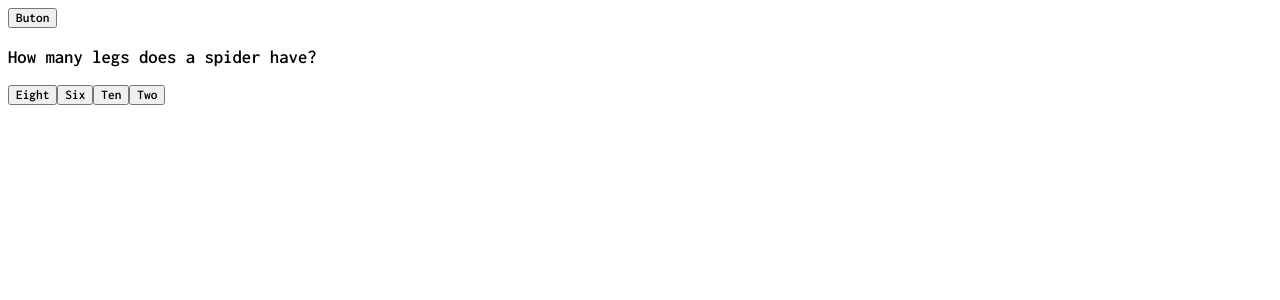
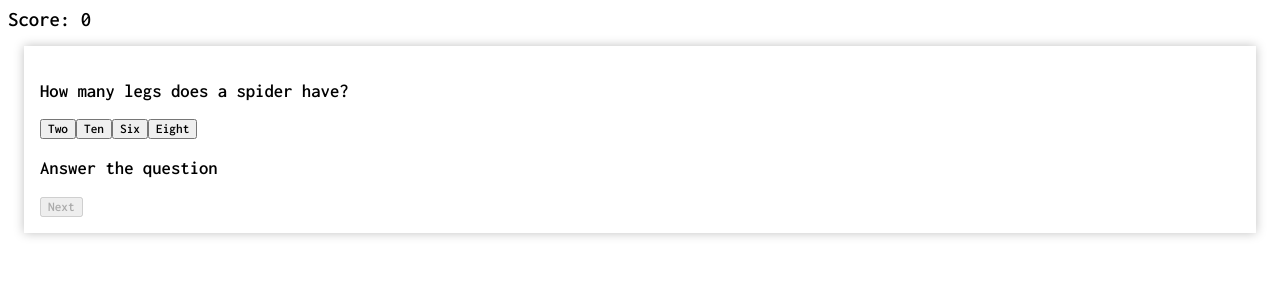
Before and after one commit to tayapro/vue-quiz, a Vue app: page / in a window 1280 px wide. Shown: the top 300 px of the page. Built offline with nearby package versions, Linux system fonts and the light colour scheme.

Commit message:
animation, clean up

```diff
--- a/src/App.vue
+++ b/src/App.vue
@@ -1,55 +1,55 @@
 <script setup>
-import arrQA from './qa.json'
 import { ref } from 'vue'
+import QuizCard from './components/QuizCard.vue'
 
-console.log(arrQA)
+const arrQA = [
+    {
+        question: 'How many legs does a spider have?',
+        correct: 'Eight',
+        options: ['Eight', 'Six', 'Two', 'Ten'],
+    },
+    {
+        question: 'What is the name of the toy cowboy in Toy Story?',
+        correct: 'Woody',
+        options: ['Woody', 'Andy', 'Toby'],
+    },
+    {
+        question: 'What is the color of an emerald?',
+        correct: 'Green',
+        options: ['Green', 'Yellow', 'Black'],
+    },
+    {
+        question: "What's the name of a place you go to see lots of animals?",
+        correct: 'A zoo',
+        options: ['A zoo', 'An office', 'At home'],
+    },
+]
 
-function rnd(n) {
-    return Math.floor(Math.random() * n)
-}
+// TODO: Create sanitize data
 
-function pickRandomQuestion(qas) {
-    return qas[rnd(qas.length)]
-}
+const index = ref(0)
+const score = ref(0)
 
-const { question, right_answer, wrong_answers } = pickRandomQuestion(arrQA)
-
-function shuffle(arr) {
-    return arr.sort(() => Math.random() - 0.5)
-}
-
-const answers = shuffle([right_answer, ...wrong_answers])
-const gotAnswer = ref(false)
-const isAnswerCorrect = ref(false)
-
-function checkAnswer(a) {
-    gotAnswer.value = true
-    isAnswerCorrect.value = a === right_answer
+function nextCard(isAnswerCorrect) {
+    index.value += 1
+    index.value %= arrQA.length
+    if (isAnswerCorrect) score.value += 1
 }
 </script>
 
 <template>
-    <div>
-        <button @click="pickRandomQuestion(arrQA)">Buton</button>
-        <h3>{{ question }}</h3>
-        <button v-for="a in answers" @click="checkAnswer(a)">
-            {{ a }}
-        </button>
-        <div v-if="gotAnswer">
-            <h3 v-if="isAnswerCorrect" class="msg_right">Congrats</h3>
-            <h3 v-else class="msg_wrong">
-                Ops, right answer is {{ right_answer }}
-            </h3>
-        </div>
-    </div>
+    <span class="score">Score:&nbsp;</span>
+    <Transition name="flip" mode="out-in">
+        <span class="score" :key="score">{{ score }}</span>
+    </Transition>
+    <Transition name="slide-up" mode="out-in">
+        <QuizCard :quiz="arrQA[index]" :key="index" @next="nextCard" />
+    </Transition>
 </template>
 
 <style scoped>
-.msg_right {
-    color: green;
-}
-
-.msg_wrong {
-    color: red;
+.score {
+    font-size: 1.3rem;
+    display: inline-block;
 }
 </style>
--- a/src/assets/main.css
+++ b/src/assets/main.css
@@ -5,3 +5,38 @@
     /* font-family: Montserrat; */
     font-family: 'Inconsolata', monospace;
 }
+
+.slide-up-enter-active,
+.slide-up-leave-active {
+    transition: all 0.25s ease-out;
+}
+
+.slide-up-enter-from {
+    opacity: 0;
+    transform: scale(1, 0) translateY(-30px);
+}
+
+.slide-up-leave-to {
+    opacity: 0;
+    transform: scale(1, 0) translateY(30px);
+}
+
+.slide-upup-enter-active,
+.slide-upup-leave-active {
+    transition: all 0.25s ease-out;
+}
+
+.slide-upup-enter-from,
+.slide-upup-leave-to {
+    transform: translateY(-30px);
+}
+
+.flip-enter-active,
+.flip-leave-active {
+    transition: all 0.25s ease-out;
+}
+
+.flip-enter-from,
+.flip-leave-to {
+    transform: scale(1, 0);
+}
--- /dev/null
+++ b/src/components/QuizCard.vue
@@ -0,0 +1,62 @@
+<script setup>
+import { ref } from 'vue'
+const props = defineProps(['quiz'])
+const emit = defineEmits(['next'])
+
+const gotAnswer = ref(false)
+const isAnswerCorrect = ref(false)
+
+const shuffledOptions = props.quiz.options.sort(() => 0.5 - Math.random())
+
+function checkAnswer(answer) {
+    gotAnswer.value = true
+    isAnswerCorrect.value = answer === props.quiz.correct
+    console.log(isAnswerCorrect.value, answer)
+}
+
+function onNext() {
+    emit('next', isAnswerCorrect.value)
+}
+</script>
+
+<template>
+    <div class="box">
+        <h3>{{ props.quiz.question }}</h3>
+        <button
+            v-for="opt in shuffledOptions"
+            @click="checkAnswer(opt)"
+            :disabled="gotAnswer"
+        >
+            {{ opt }}
+        </button>
+
+        <Transition name="slide-up" mode="out-in">
+            <h3 v-if="gotAnswer && isAnswerCorrect" class="msg-right">
+                Congrats
+            </h3>
+            <h3 v-else-if="gotAnswer && !isAnswerCorrect" class="msg-wrong">
+                Ops, right answer is {{ props.quiz.correct }}
+            </h3>
+            <h3 v-else>Answer the question</h3>
+        </Transition>
+        <div>
+            <button @click="onNext()" :disabled="!gotAnswer">Next</button>
+        </div>
+    </div>
+</template>
+
+<style scoped>
+.msg-right {
+    color: green;
+}
+
+.msg-wrong {
+    color: red;
+}
+
+.box {
+    box-shadow: 0px 0px 10px 0px rgba(0, 0, 0, 0.25);
+    padding: 1rem;
+    margin: 1rem;
+}
+</style>
--- a/src/qa.json
+++ /dev/null
@@ -1,22 +0,0 @@
-[
-    {
-        "question": "How many legs does a spider have?",
-        "right_answer": "Eight",
-        "wrong_answers": ["Six", "Two", "Ten"]
-    },
-    {
-        "question": "What is the name of the toy cowboy in Toy Story?",
-        "right_answer": "Woody",
-        "wrong_answers": ["Andy", "Toby"]
-    },
-    {
-        "question": "What is the color of an emerald?",
-        "right_answer": "Green",
-        "wrong_answers": ["Yellow", "Black"]
-    },
-    {
-        "question": "What's the name of a place you go to see lots of animals?",
-        "right_answer": "The zoo",
-        "wrong_answers": ["The hotel", "At home"]
-    }
-]
```
Also changed, not shown: src/readFile.js (deleted, +0 -14 lines).
